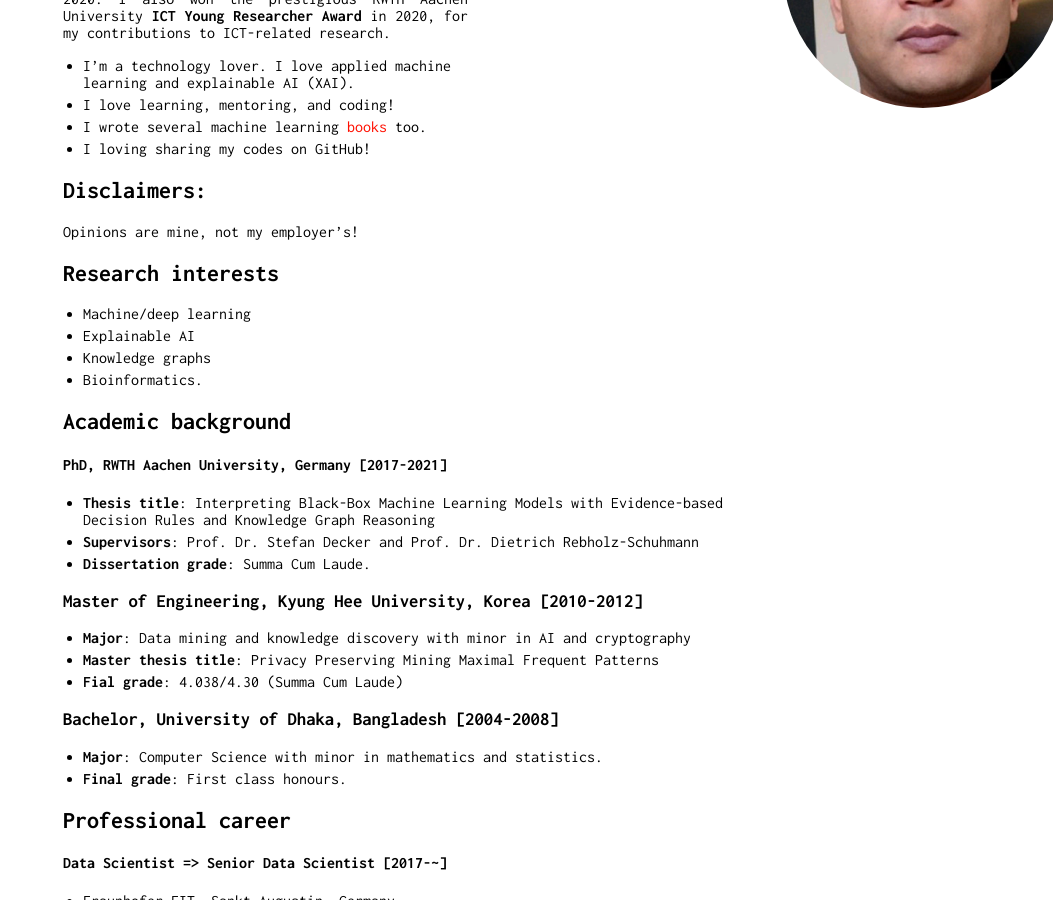
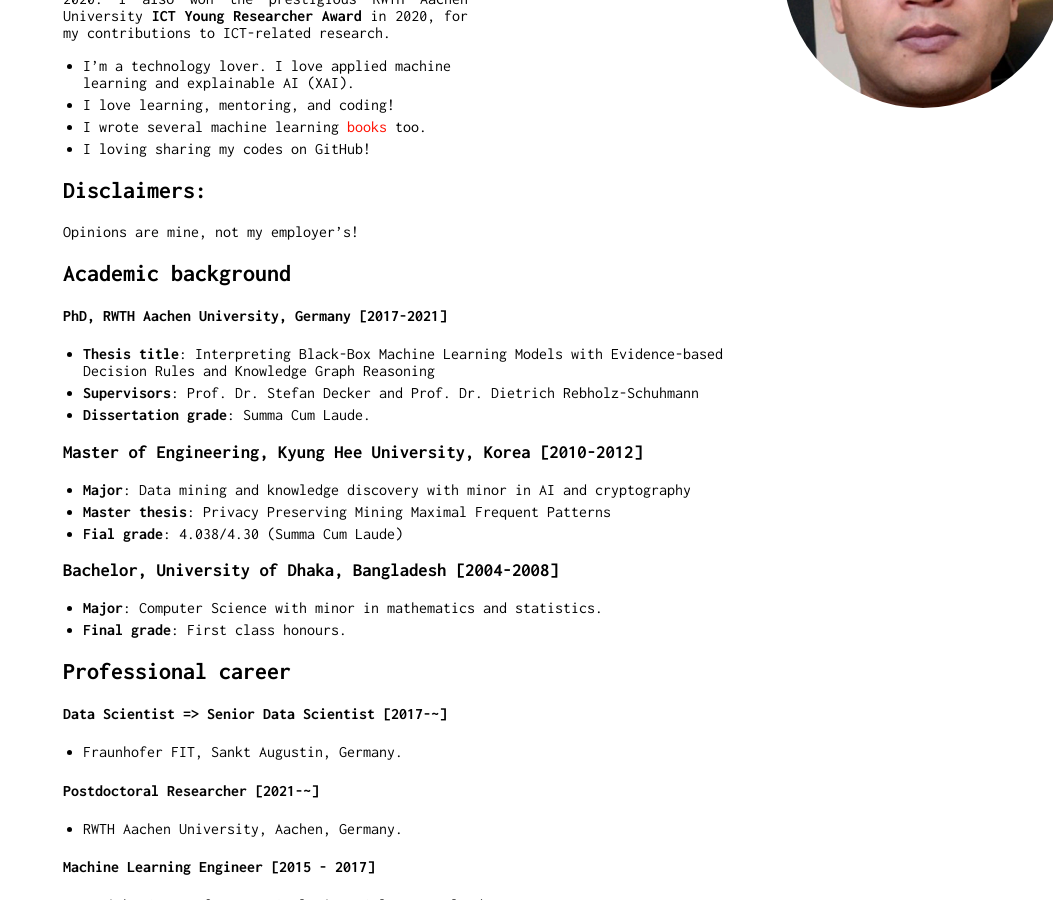
Before and after one commit to rezacsedu/rezacsedu.github.io, a Jekyll site: the page built from index.md, in a window 1280 px wide and 900 px high, scrolled down 347 px. Shown: the whole window, without its empty margins (227-1280 px from the left). Built offline with Jekyll 4.4.1, drawn with Linux system fonts in a browser that asks for light colours; our own code applies the rules of GitHub Pages for plain Markdown files.

Commit message:
Update index.md

```diff
--- a/index.md
+++ b/index.md
@@ -13,13 +13,6 @@
 ## Disclaimers:
 Opinions are mine, not my employer's!
 
-## Research interests
-
-- Machine/deep learning
-- Explainable AI
-- Knowledge graphs
-- Bioinformatics.
-
 ## Academic background
 
 #### PhD, RWTH Aachen University, Germany [2017-2021]
@@ -29,7 +22,7 @@ Opinions are mine, not my employer's!
 
 ### Master of Engineering, Kyung Hee University, Korea [2010-2012]
 - **Major**: Data mining and knowledge discovery with minor in AI and cryptography
-- **Master thesis title**: Privacy Preserving Mining Maximal Frequent Patterns
+- **Master thesis**: Privacy Preserving Mining Maximal Frequent Patterns
 - **Fial grade**: 4.038/4.30 (Summa Cum Laude)
 
 ### Bachelor, University of Dhaka, Bangladesh [2004-2008]
```
